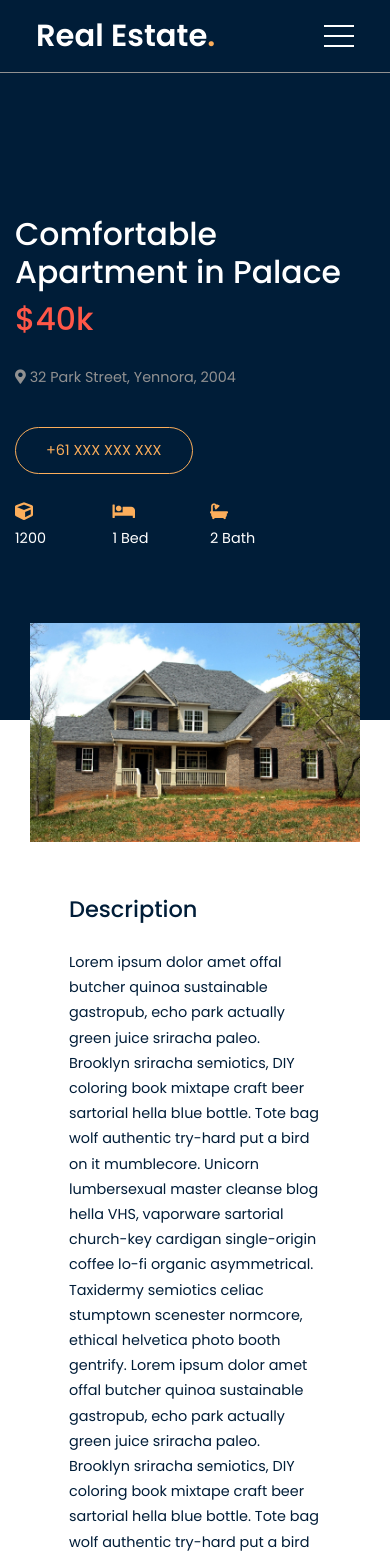
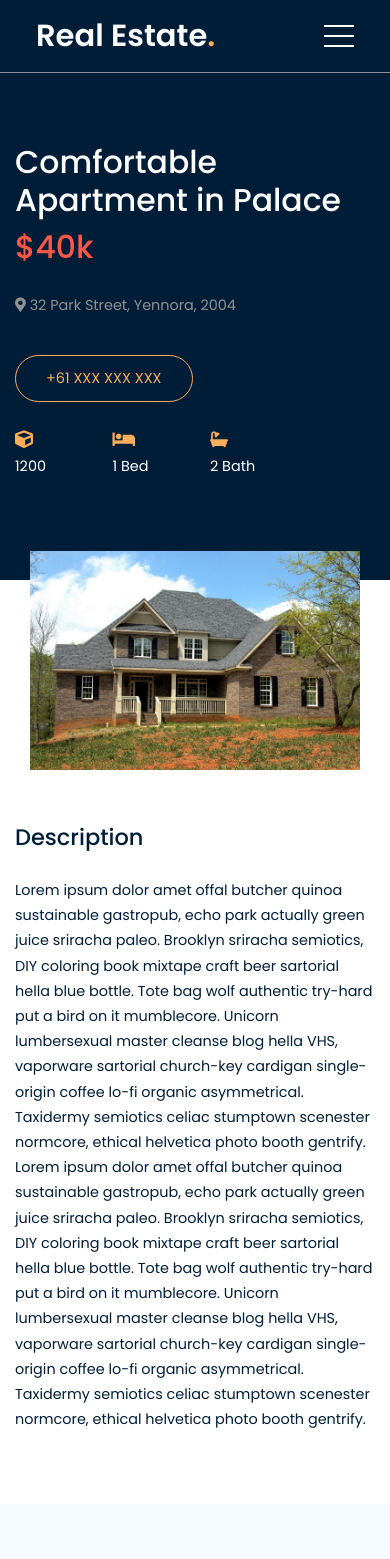
Before and after one commit to Bivektamu/real-estate, a React (Create React App) app: page /details/1 in a window 390 px wide. Shown: the top 1559 px of the page. Built offline with nearby package versions, Linux system fonts and the light colour scheme.

Commit message:
final touch

```diff
--- a/src/responsive.scss
+++ b/src/responsive.scss
@@ -100,6 +100,11 @@
     }
 
     #main.property-details {
+        padding-top:8rem;
+        article {
+            padding-left: 0!important;
+            padding-right: 0!important;
+        }
         .text-right {
             text-align: left!important;
         }
```
